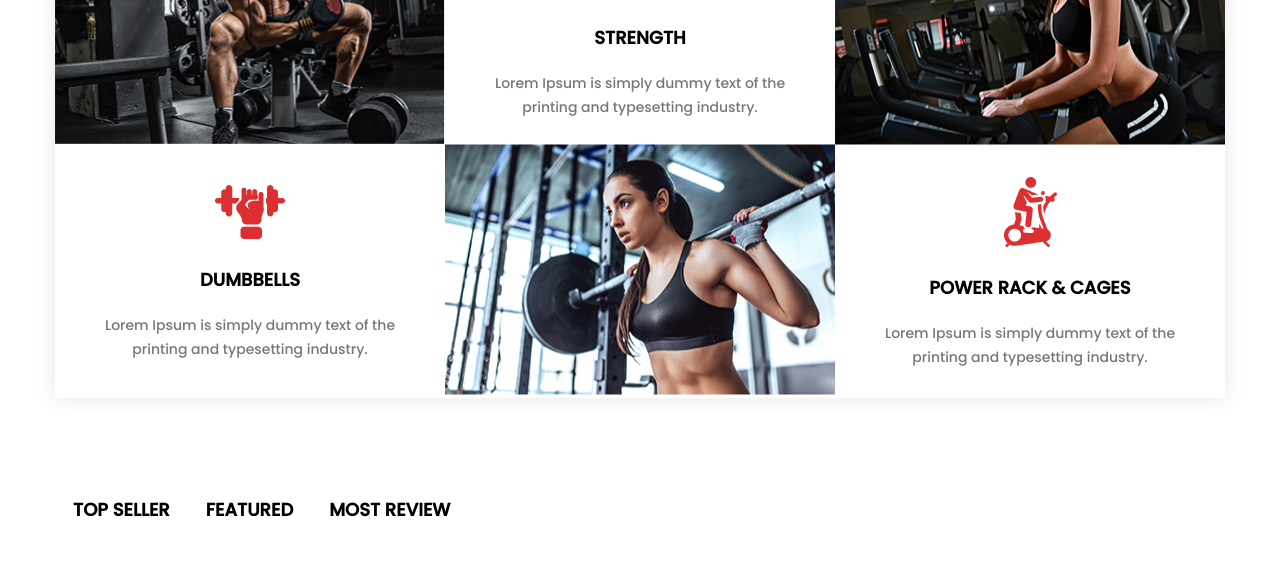
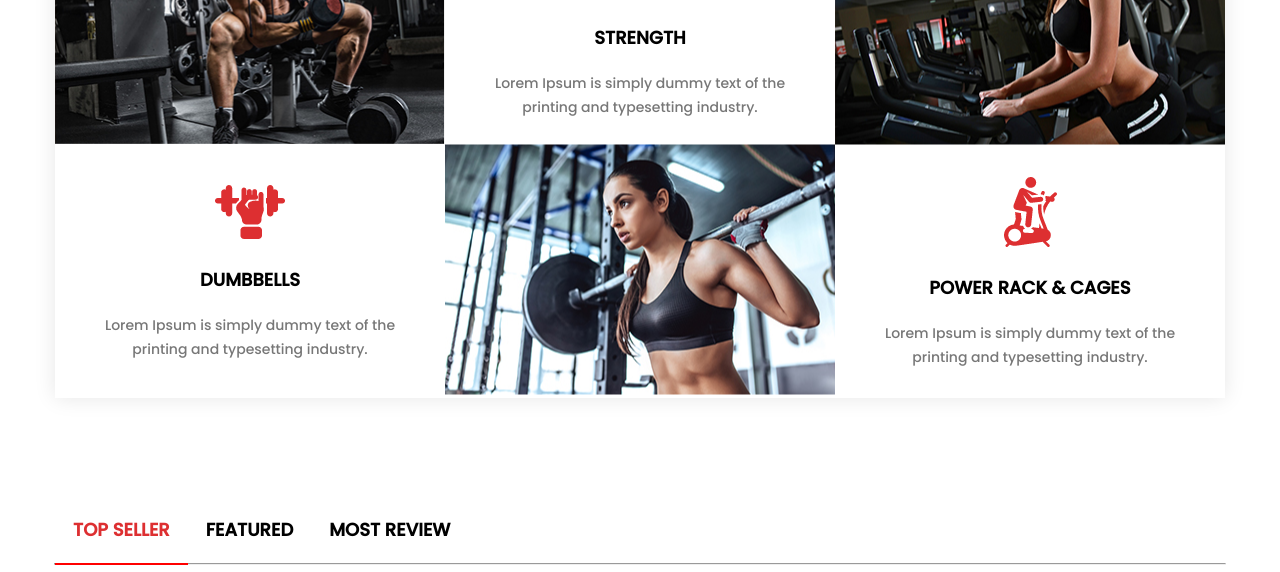
Before and after one commit to hanhdoan1999/test-less, a plain HTML site: page index.html in a window 1280 px wide. Shown: the part 332-904 px from the top of the page. Drawn offline with nearby package versions, Linux system fonts and the light colour scheme.

Commit message:
fixed color

```diff
--- a/assets/css/styles.less
+++ b/assets/css/styles.less
@@ -223,7 +223,16 @@ a {
         align-items: center;
         justify-content: start;
         margin-top: 100px;
-        margin-bottom: 50px ; //demo
+        // margin-bottom: 25px ; //demo
+
+        li:nth-child(1) {
+            margin-bottom: -2px;
+            padding: 20px 18px;
+            border-bottom: 2px solid red;
+            a {
+                color: @text-red;
+            }
+        }
 
         li{
             padding: 0 18px;
@@ -246,6 +255,7 @@ a {
         display: flex;
         align-items: baseline;
         justify-content: space-between;
+        width: 100%;
 
         .product-item {
             width: 25%;
--- a/index.html
+++ b/index.html
@@ -156,7 +156,7 @@
           </li>
         </ul>
 
-        <hr class="style-hr" />
+        <hr class="style-hr" style="margin-bottom: 25px;"/>
 
         <div class="list-products">
           <div class="product-item">
```
